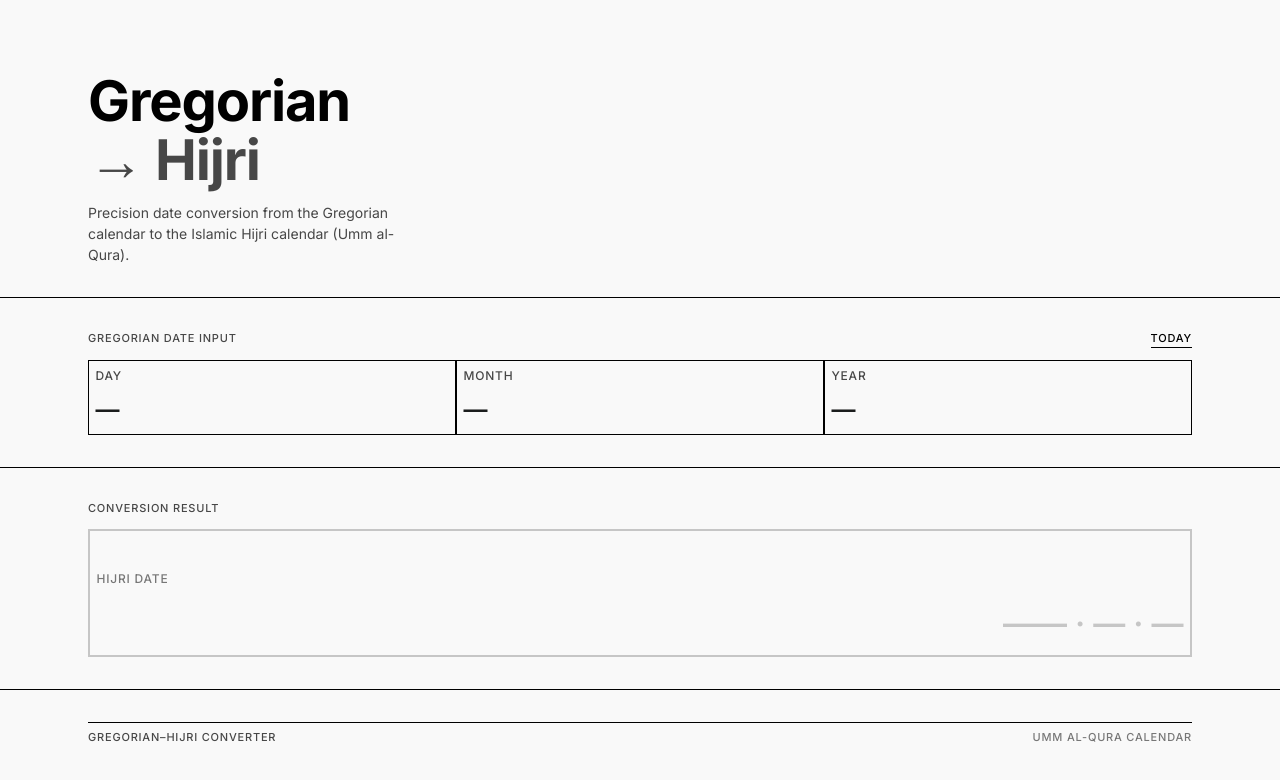
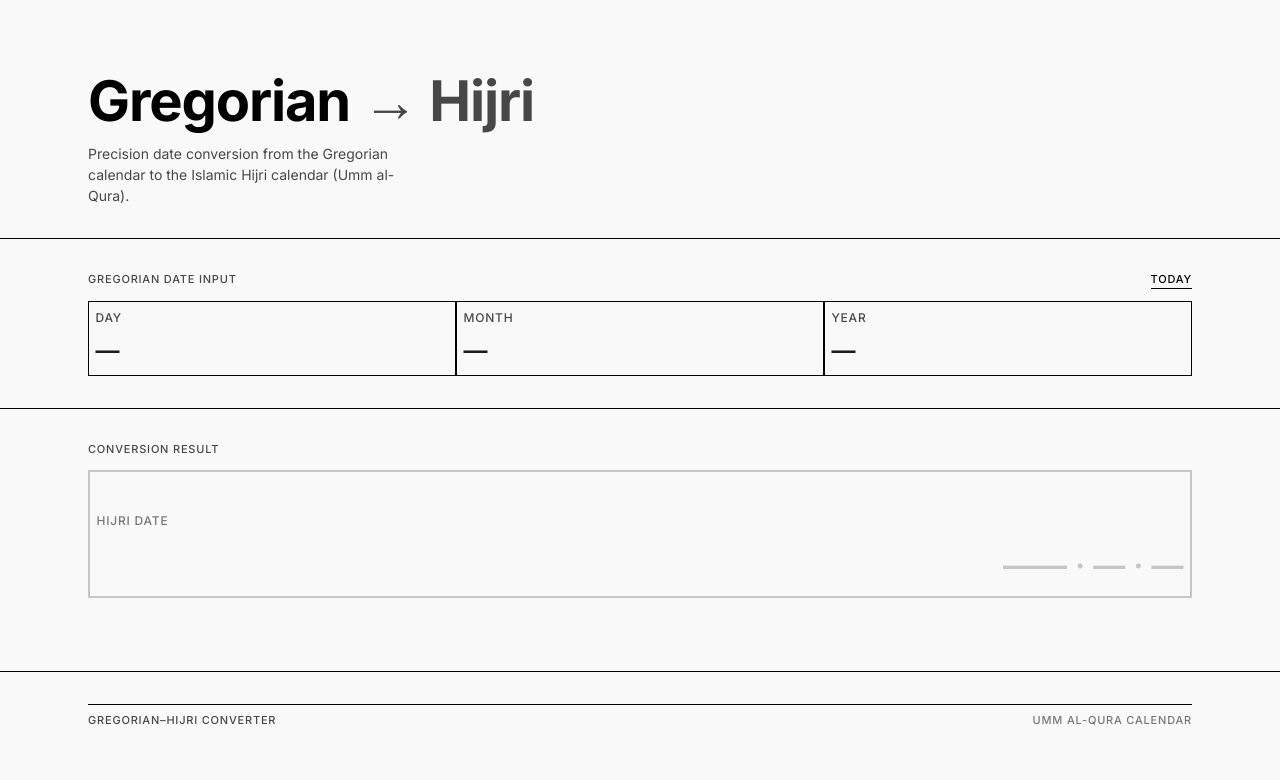
Before and after one commit to AliAsgerTalib-AI/gregorian-hijri-date-convertor, a React (Vite) app: page / in a window 1280 px wide. Shown: the top 780 px of the page. Built offline with nearby package versions, Linux system fonts and the light colour scheme.

Commit message:
fix: header on single line

```diff
--- a/src/components/Header.jsx
+++ b/src/components/Header.jsx
@@ -5,10 +5,8 @@
 export default function Header() {
   return (
     <header className="mb-8">
-      <h1 className="text-[2.25rem] sm:text-[3rem] lg:text-[3.5rem] font-bold leading-[1.05] text-primary tracking-[-0.02em]">
-        Gregorian
-        <br />
-        <span className="text-on-surface-variant">→ Hijri</span>
+      <h1 className="text-[2.25rem] sm:text-[3rem] lg:text-[3.5rem] font-bold leading-[1.05] text-primary tracking-[-0.02em] whitespace-nowrap">
+        Gregorian <span className="text-on-surface-variant">→ Hijri</span>
       </h1>
       <p className="mt-[0.75rem] text-[0.875rem] text-on-surface-variant max-w-[36ch]">
         Precision date conversion from the Gregorian calendar to the Islamic
```
